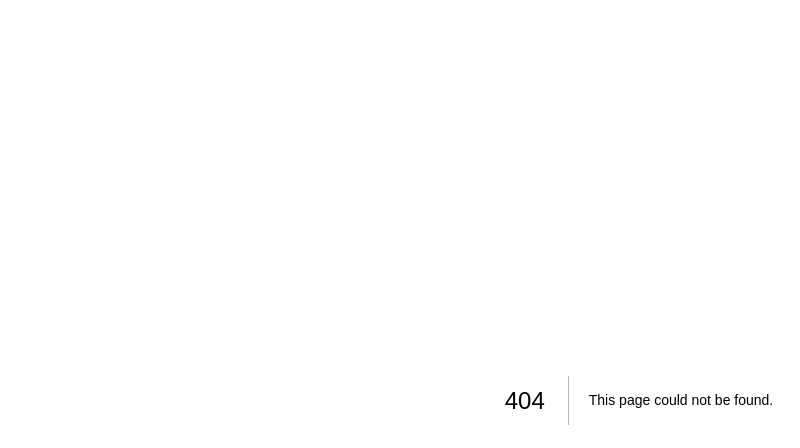
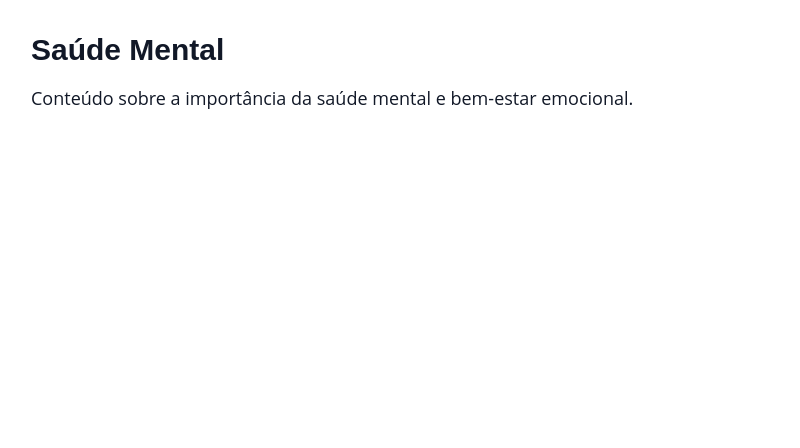
Before and after one commit to denerval1111/desafio-novo, a Next.js app in the folder desafio-vitalidade/: page /pilares/saude-mental in a window 1280 px wide. Before the commit this address had no page. Shown: the top 448 px of the page, without its empty margins (1-801 px from the left). Built offline with nearby package versions, Linux system fonts and the light colour scheme; a web font is replaced by a local one.

Commit message:
Create page.tsx

```diff
--- /dev/null
+++ b/desafio-vitalidade/app/pilares/saude-mental/page.tsx
@@ -0,0 +1,12 @@
+import React from 'react';
+
+const SaudeMentalPage = () => {
+  return (
+    <main className="container mx-auto py-8">
+      <h1 className="text-3xl font-bold mb-4">Saúde Mental</h1>
+      <p>Conteúdo sobre a importância da saúde mental e bem-estar emocional.</p>
+    </main>
+  );
+};
+
+export default SaudeMentalPage;
```
